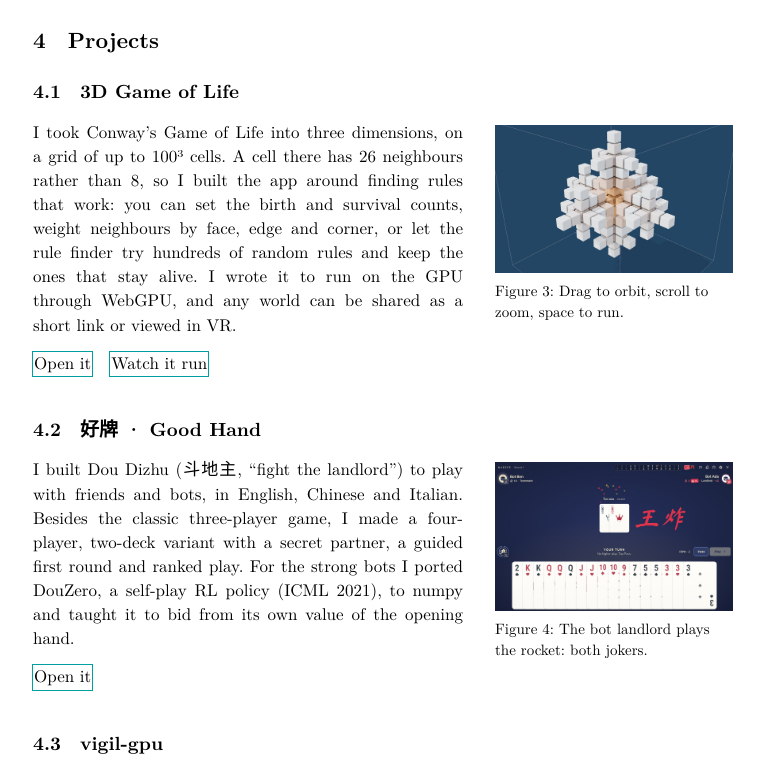
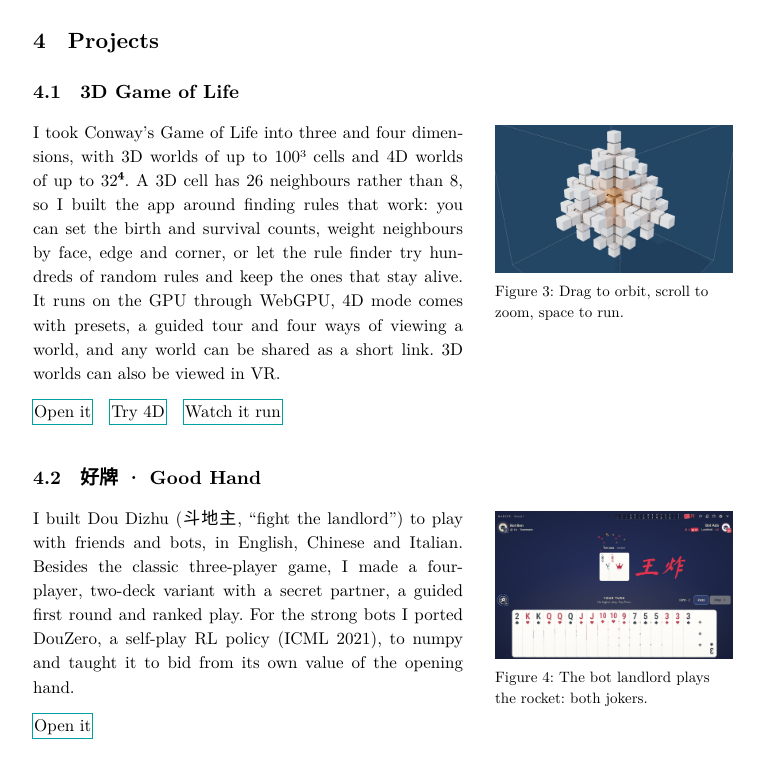
Before and after one commit to hematteo/hematteo.github.io, a website built with Vite: page index.html in a window 1280 px wide. Shown: the part 3380-4143 px from the top of the page, without its empty margins (257-1021 px from the left). Built offline with nearby package versions, Linux system fonts and the light colour scheme.

Commit message:
feat(home): lead the Game of Life entry with 3D and 4D, link 4D mode

```diff
--- a/index.html
+++ b/index.html
@@ -307,8 +307,8 @@
             </header>
             <div class="publication-overview">
               <div class="paper-body">
-                <p>I took Conway’s Game of Life into three dimensions, on a grid of up to 100³ cells. A cell there has 26 neighbours rather than 8, so I built the app around finding rules that work: you can set the birth and survival counts, weight neighbours by face, edge and corner, or let the rule finder try hundreds of random rules and keep the ones that stay alive. I wrote it to run on the GPU through WebGPU, and any world can be shared as a short link or viewed in VR.</p>
-                <div class="artifact-links"><a href="https://3dgameoflife.com/">Open it</a><a href="https://3dgameoflife.com/?ambient=1">Watch it run</a></div>
+                <p>I took Conway’s Game of Life into three and four dimensions, with 3D worlds of up to 100³ cells and 4D worlds of up to 32⁴. A 3D cell has 26 neighbours rather than 8, so I built the app around finding rules that work: you can set the birth and survival counts, weight neighbours by face, edge and corner, or let the rule finder try hundreds of random rules and keep the ones that stay alive. It runs on the GPU through WebGPU, 4D mode comes with presets, a guided tour and four ways of viewing a world, and any world can be shared as a short link. 3D worlds can also be viewed in VR.</p>
+                <div class="artifact-links"><a href="https://3dgameoflife.com/">Open it</a><a href="https://3dgameoflife.com/4d.html">Try 4D</a><a href="https://3dgameoflife.com/?ambient=1">Watch it run</a></div>
               </div>
               <figure class="paper-figure results-figure research-preview">
                 <a href="https://3dgameoflife.com/" aria-label="Open 3D Game of Life">
```
